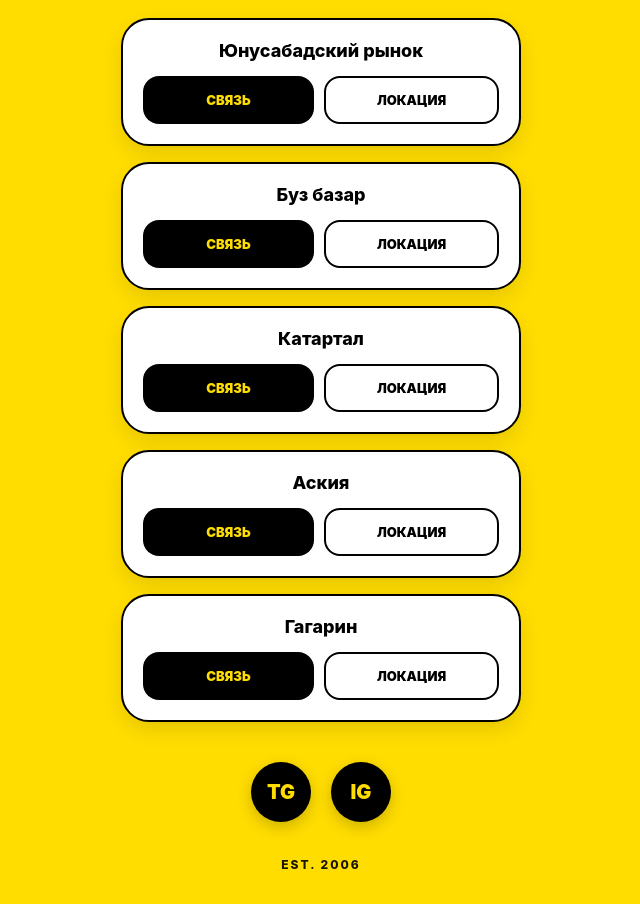
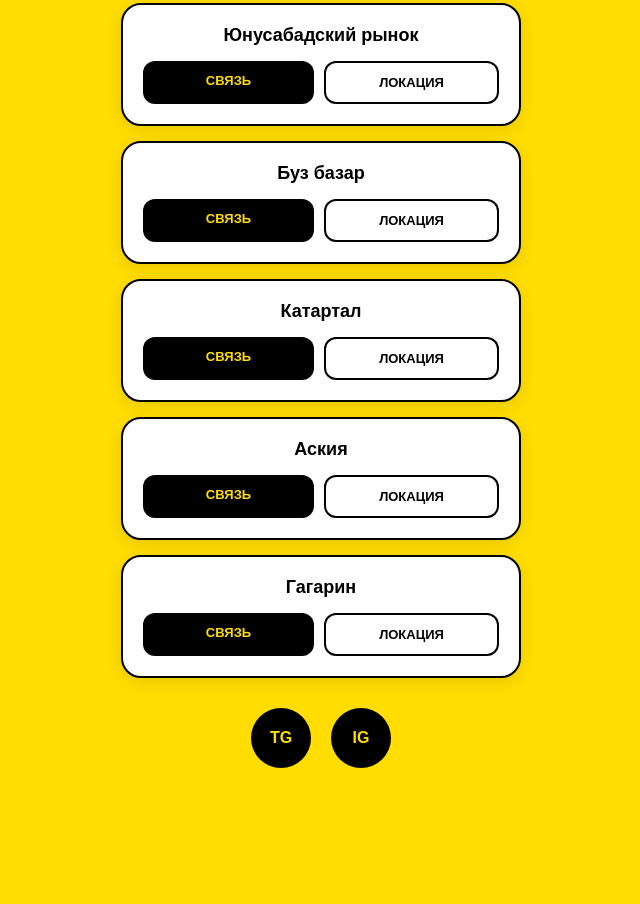
Before and after one commit to casper101011/territoriavkusa.uz, a plain HTML site: page index.html in a window 1280 px wide. Shown: the part 252-1156 px from the top of the page, without its empty margins (319-959 px from the left). After the commit the page ends 1040 px from the top, so only its background shows below. Drawn offline with Linux system fonts and the light colour scheme.

Commit message:
Update index.html

```diff
--- a/index.html
+++ b/index.html
@@ -5,76 +5,25 @@
     <meta name="viewport" content="width=device-width, initial-scale=1.0">
     <title>Территория Вкуса</title>
     <style>
-        :root {
-            --brand-yellow: #ffdd00;
-            --brand-black: #000000;
-        }
-        body {
-            font-family: -apple-system, BlinkMacSystemFont, "Segoe UI", Roboto, sans-serif;
-            background-color: var(--brand-yellow);
-            color: var(--brand-black);
-            display: flex; justify-content: center;
-            margin: 0; padding: 20px;
-            min-height: 100vh;
-        }
+        :root { --brand-yellow: #ffdd00; --brand-black: #000000; }
+        body { font-family: sans-serif; background-color: var(--brand-yellow); color: var(--brand-black); display: flex; justify-content: center; margin: 0; padding: 20px; min-height: 100vh; }
         .container { max-width: 400px; width: 100%; text-align: center; }
-
-        /* Логотип */
-        .logo {
-            width: 180px; height: auto;
-            margin-bottom: 5px;
-            filter: drop-shadow(0 4px 8px rgba(0,0,0,0.15));
-        }
-
-        h1 { font-size: 22px; margin: 10px 0 25px; font-weight: 900; text-transform: uppercase; letter-spacing: 1px; }
-
-        /* Карточки магазинов */
-        .shop-card {
-            background: #ffffff;
-            border-radius: 28px;
-            padding: 20px;
-            margin-bottom: 16px;
-            box-shadow: 0 8px 20px rgba(0,0,0,0.1);
-            border: 2px solid var(--brand-black);
-        }
-        .shop-name { font-size: 18px; font-weight: 800; margin-bottom: 15px; color: var(--brand-black); }
-
+        .logo { width: 160px; margin-bottom: 10px; border-radius: 50%; }
+        h1 { font-size: 20px; margin-bottom: 25px; text-transform: uppercase; font-weight: 900; }
+        .shop-card { background: #fff; border-radius: 20px; padding: 20px; margin-bottom: 15px; box-shadow: 0 4px 15px rgba(0,0,0,0.1); border: 2px solid #000; }
+        .shop-name { font-size: 18px; font-weight: 800; margin-bottom: 15px; }
         .btn-group { display: flex; gap: 10px; }
-
-        .btn {
-            flex: 1;
-            display: flex; align-items: center; justify-content: center;
-            padding: 14px; border-radius: 16px;
-            text-decoration: none; font-size: 13px; font-weight: 900;
-            transition: 0.2s;
-        }
-        .btn:active { transform: scale(0.95); }
-
-        /* Черная кнопка с желтым текстом */
-        .btn-black { background: var(--brand-black); color: var(--brand-yellow); }
-
-        /* Прозрачная кнопка с черным контуром */
-        .btn-outline { background: transparent; color: var(--brand-black); border: 2.5px solid var(--brand-black); }
-
-        /* Соцсети внизу */
-        .social-row { display: flex; justify-content: center; gap: 20px; margin-top: 40px; }
-        .social-link {
-            width: 60px; height: 60px; border-radius: 50%;
-            display: flex; align-items: center; justify-content: center;
-            text-decoration: none; font-weight: 900; font-size: 20px;
-            color: var(--brand-yellow); background: var(--brand-black);
-            box-shadow: 0 5px 15px rgba(0,0,0,0.2);
-        }
-
-        .footer-text { margin-top: 35px; font-weight: 800; font-size: 12px; letter-spacing: 2px; opacity: 0.9; }
+        .btn { flex: 1; padding: 12px; border-radius: 12px; text-decoration: none; font-size: 13px; font-weight: 800; text-align: center; }
+        .btn-black { background: #000; color: var(--brand-yellow); }
+        .btn-outline { background: transparent; color: #000; border: 2px solid #000; }
+        .social-row { display: flex; justify-content: center; gap: 20px; margin-top: 30px; }
+        .social-link { width: 60px; height: 60px; border-radius: 50%; display: flex; align-items: center; justify-content: center; background: #000; color: #ffdd00; text-decoration: none; font-weight: 900; }
     </style>
 </head>
 <body>
-
 <div class="container">
     <img src="logo.png" alt="Территория Вкуса" class="logo">
     <h1>Территория Вкуса</h1>
-
     <div class="shop-card">
         <div class="shop-name">Юнусабадский рынок</div>
         <div class="btn-group">
@@ -82,7 +31,6 @@
             <a href="https://yandex.uz/maps/-/CPaXaDox" target="_blank" class="btn btn-outline">ЛОКАЦИЯ</a>
         </div>
     </div>
-
     <div class="shop-card">
         <div class="shop-name">Буз базар</div>
         <div class="btn-group">
@@ -90,7 +38,6 @@
             <a href="https://yandex.uz/maps/-/CPaXeE4I" target="_blank" class="btn btn-outline">ЛОКАЦИЯ</a>
         </div>
     </div>
-
     <div class="shop-card">
         <div class="shop-name">Катартал</div>
         <div class="btn-group">
@@ -98,7 +45,6 @@
             <a href="https://yandex.uz/maps/-/CPaXeQJa" target="_blank" class="btn btn-outline">ЛОКАЦИЯ</a>
         </div>
     </div>
-
     <div class="shop-card">
         <div class="shop-name">Аския</div>
         <div class="btn-group">
@@ -106,7 +52,6 @@
             <a href="https://yandex.uz/maps/-/CPaXaDjr" target="_blank" class="btn btn-outline">ЛОКАЦИЯ</a>
         </div>
     </div>
-
     <div class="shop-card">
         <div class="shop-name">Гагарин</div>
         <div class="btn-group">
@@ -114,14 +59,10 @@
             <a href="https://yandex.uz/maps/-/CPaXeFmK" target="_blank" class="btn btn-outline">ЛОКАЦИЯ</a>
         </div>
     </div>
-
     <div class="social-row">
         <a href="https://t.me/tasin_sharaev" class="social-link" target="_blank">TG</a>
         <a href="https://www.instagram.com/territoriavkusa.uz/" class="social-link" target="_blank">IG</a>
     </div>
-
-    <p class="footer-text">EST. 2006</p>
 </div>
-
 </body>
 </html>
```
